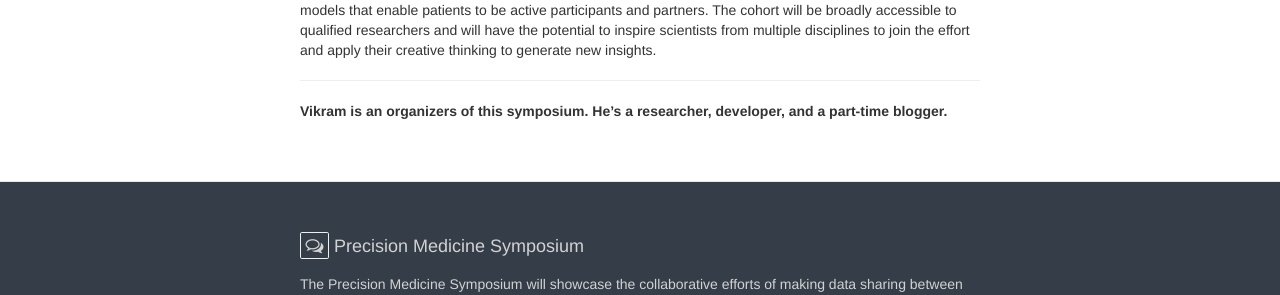
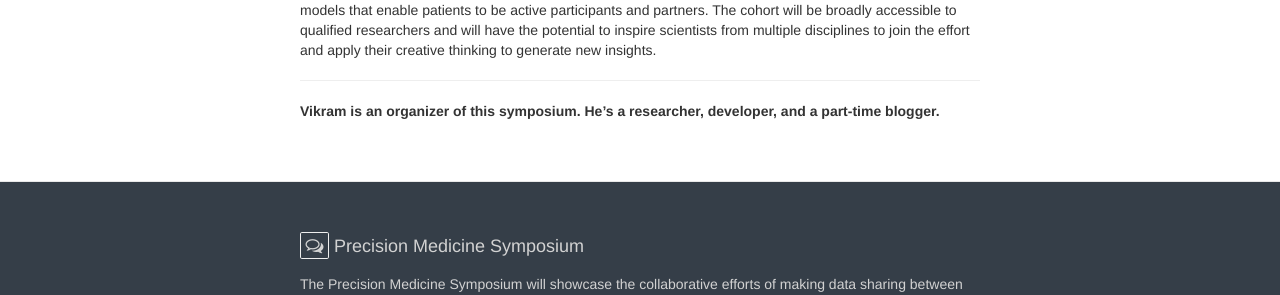
Before and after one commit to dhillonv10/pmi, a Jekyll site: the page built from _posts/2016-03-23-opening.md, in a window 1280 px wide. Shown: the part 451-746 px from the top of the page. Built offline with Jekyll 4.4.1, drawn with Linux system fonts in a browser that asks for light colours; nearby versions of some CDN libraries.

Commit message:
Adding new domain

```diff
--- /dev/null
+++ b/CNAME
@@ -0,0 +1 @@
+pmi.opsbug.com
--- a/_posts/2016-03-23-opening.md
+++ b/_posts/2016-03-23-opening.md
@@ -13,4 +13,4 @@
 
 ---
 
-**Vikram is an organizers of this symposium. He's a researcher, developer, and a part-time blogger.**
+**Vikram is an organizer of this symposium. He's a researcher, developer, and a part-time blogger.**
```
